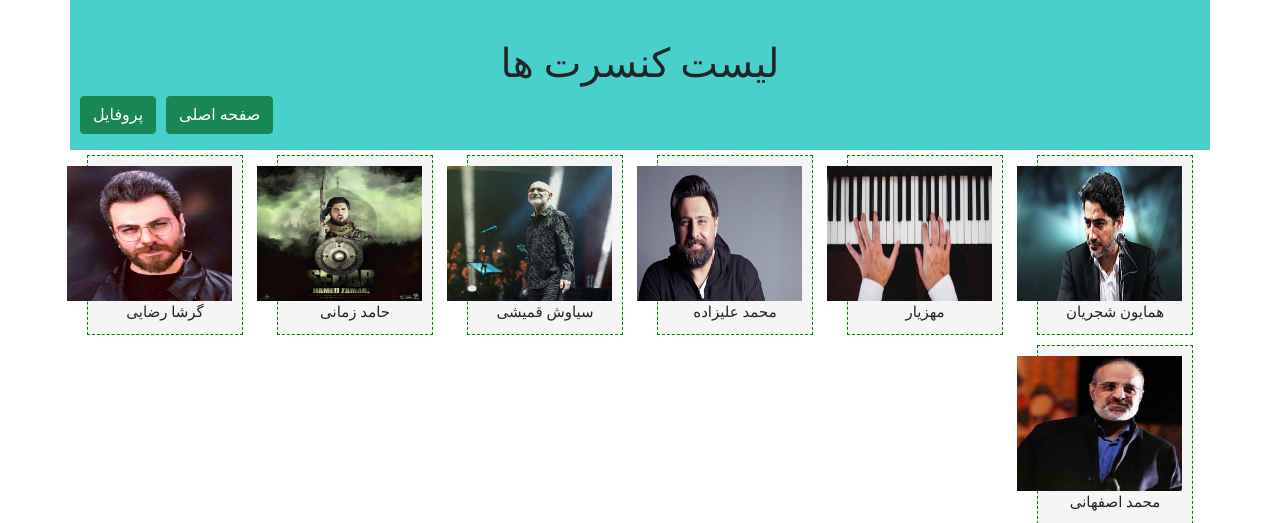
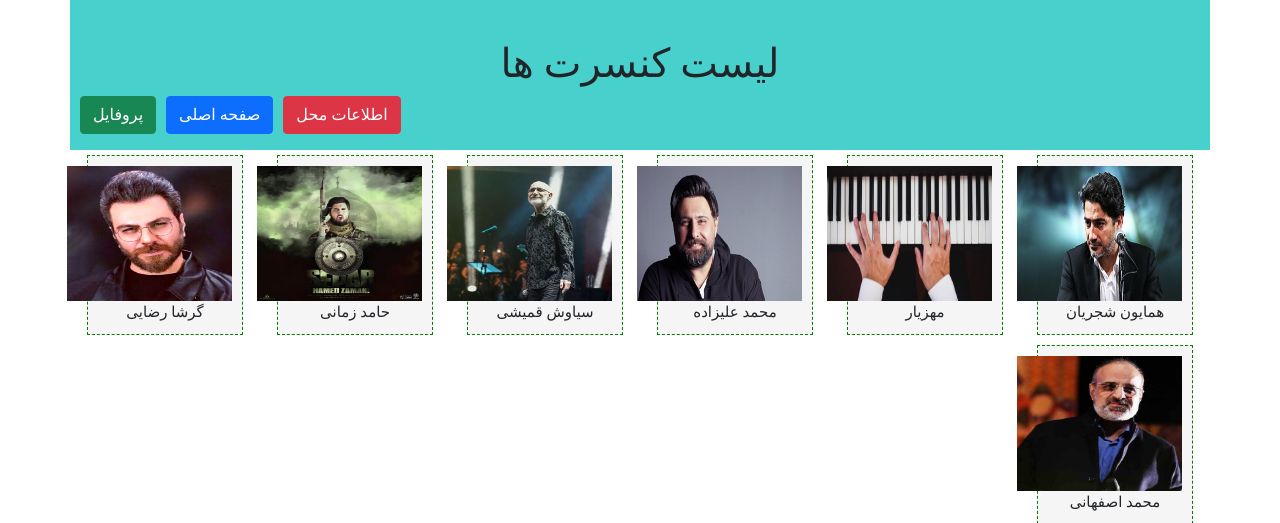
Before and after one commit to mrcod3r-ir/concerts-django, a Django app: page /ticketSales/concert/list in a window 1280 px wide. Shown: the top 523 px of the page. Run offline with Django 3.2, Linux system fonts and the light colour scheme; data comes from the database, SQL or seed files in the repository; both versions use the stored data as it was after the commit; some libraries are stand-ins or nearby versions.

Commit message:
p11 = 5:16

```diff
--- a/ticketSales/templates/ticketSales/layout.html
+++ b/ticketSales/templates/ticketSales/layout.html
@@ -22,7 +22,12 @@
 				<h1>{% block titlepage %} {% endblock %}</h1>
 				<ul class="btnul">
 					<li><a class="btn btn-success">پروفایل</a></li>
-					<li><a class="btn btn-success">صفحه اصلی</a></li>
+					<li><a class="btn btn-primary">صفحه اصلی</a></li>
+					<li>
+						<a class="btn btn-danger" href="/ticketSales/location/list"
+							>اطلاعات محل</a
+						>
+					</li>
 				</ul>
 			</div>
 
```
Also changed, not shown: db.sqlite3.
